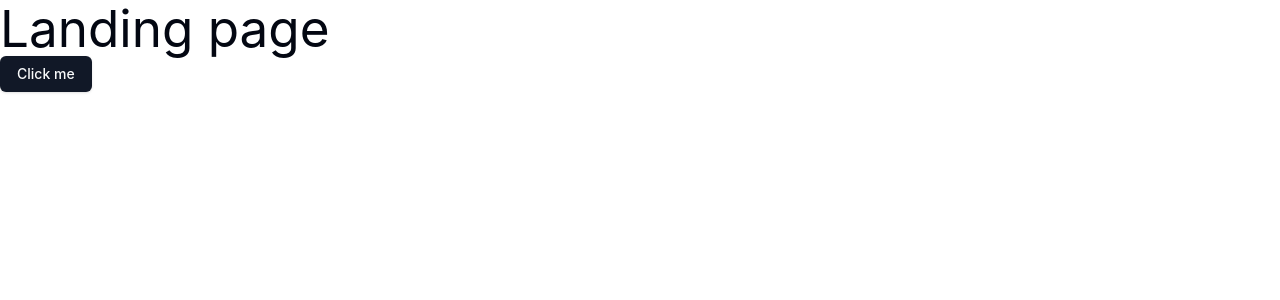
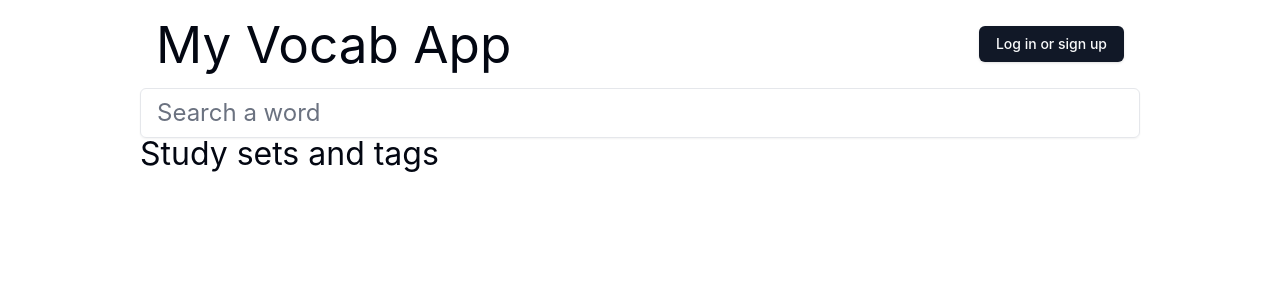
Before and after one commit to shibaholic/dango_jisho, a React (Vite) app in the folder src/client/: page / in a window 1280 px wide. Shown: the top 300 px of the page. Built offline with nearby package versions, Linux system fonts and the light colour scheme.

Commit message:
initial landing page

```diff
--- /dev/null
+++ b/src/client/src/components/ui/input.tsx
@@ -0,0 +1,48 @@
+import * as React from "react";
+
+import { cn } from "@/lib/utils";
+
+const Input = React.forwardRef<HTMLInputElement, React.ComponentProps<"input">>(
+  ({ className, type, ...props }, ref) => {
+    return (
+      <input
+        type={type}
+        className={cn(
+          "flex h-9 w-full rounded-md border border-input bg-transparent px-3 py-1 text-base shadow-sm transition-colors file:border-0 file:bg-transparent file:text-sm file:font-medium file:text-foreground placeholder:text-muted-foreground focus-visible:outline-none focus-visible:ring-1 focus-visible:ring-ring disabled:cursor-not-allowed disabled:opacity-50 md:text-sm",
+          className
+        )}
+        ref={ref}
+        {...props}
+      />
+    );
+  }
+);
+Input.displayName = "Input";
+
+const EntrySearchInput = React.forwardRef<
+  HTMLInputElement,
+  React.ComponentProps<"input">
+>(({ className, type, ...props }, ref) => {
+  return (
+    <input
+      type={type}
+      className={cn(
+        `flex h-13 w-full
+        rounded-md border border-input bg-transparent
+        px-4 py-2
+        shadow-sm transition-colors
+        file:border-0 file:bg-transparent file:text-sm file:font-medium file:text-foreground
+        placeholder:text-muted-foreground
+        focus-visible:outline-none focus-visible:ring-1 focus-visible:ring-ring
+        disabled:cursor-not-allowed disabled:opacity-50
+        sm:text-2xl`,
+        className
+      )}
+      ref={ref}
+      {...props}
+    />
+  );
+});
+EntrySearchInput.displayName = "EntrySearchInput";
+
+export { Input, EntrySearchInput };
--- a/src/client/src/main.tsx
+++ b/src/client/src/main.tsx
@@ -4,7 +4,7 @@ import "./index.css";
 
 import { BrowserRouter, Routes, Route } from "react-router-dom";
 import Testing from "./pages/testing/Testing.tsx";
-import Landing from "./pages/Landing.tsx";
+import Landing from "./pages/landing/Landing.tsx";
 import { QueryClient, QueryClientProvider } from "@tanstack/react-query";
 
 const queryClient = new QueryClient();
--- a/src/client/src/pages/Landing.tsx
+++ /dev/null
@@ -1,13 +0,0 @@
-import { Button } from "@/components/ui/button"
-
-function Landing() {
-
-    return (
-        <>
-            <h1>Landing page</h1>
-            <Button>Click me</Button>
-        </>
-    )
-}
-
-export default Landing;
--- /dev/null
+++ b/src/client/src/pages/landing/Landing.tsx
@@ -0,0 +1,27 @@
+import { Button } from "@/components/ui/button";
+import { EntrySearchInput, Input } from "@/components/ui/input";
+
+function Landing() {
+  return (
+    <div className="w-full flex flex-col items-center">
+      <div className="w-[1000px]">
+        <div className="px-4 py-4 flex flex-row place-content-between items-center">
+          <h1 className="">My Vocab App</h1>
+          <Button>Log in or sign up</Button>
+        </div>
+        <div className="w-full">
+          <EntrySearchInput
+            type="search"
+            placeholder="Search a word"
+            className="w-full text-xl"
+          />
+        </div>
+        <div>
+          <h2>Study sets and tags</h2>
+        </div>
+      </div>
+    </div>
+  );
+}
+
+export default Landing;
```
Also changed, not shown: 1 other file (tests, documents, lock files or other folders).
